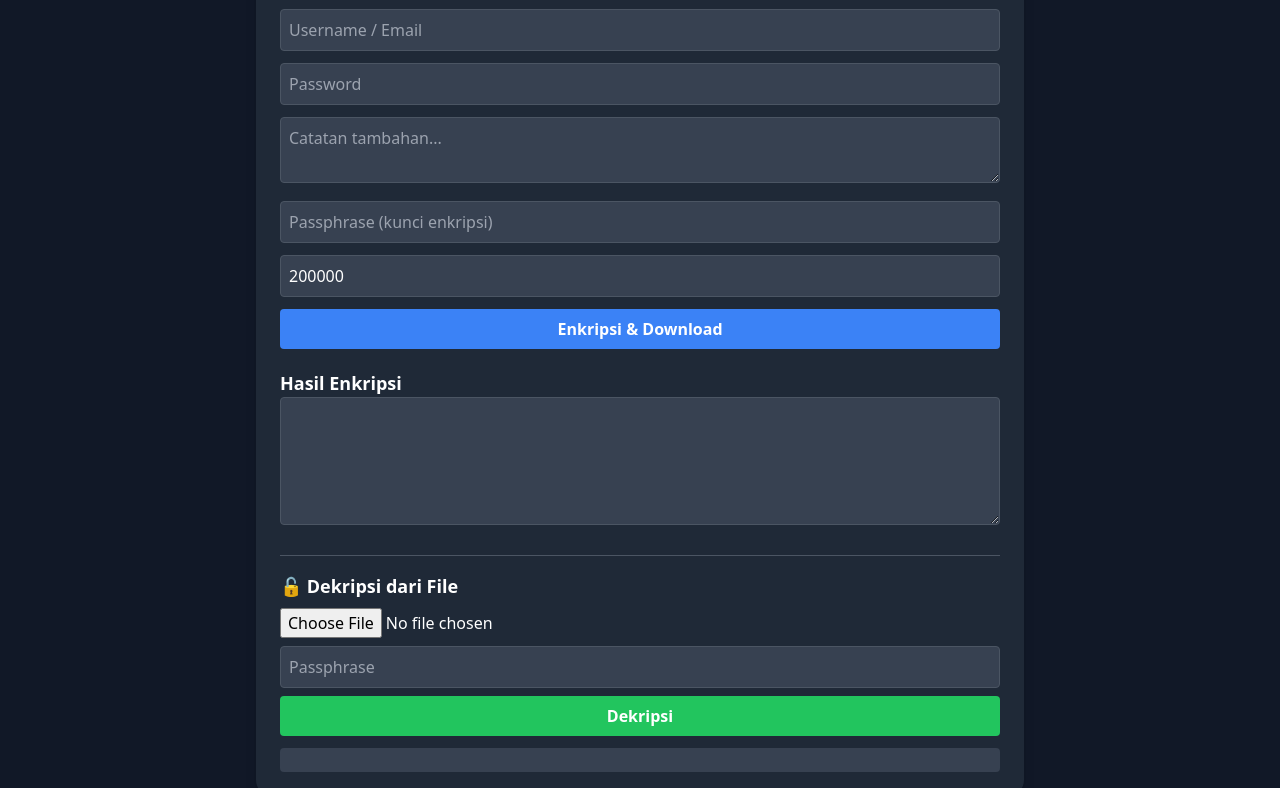
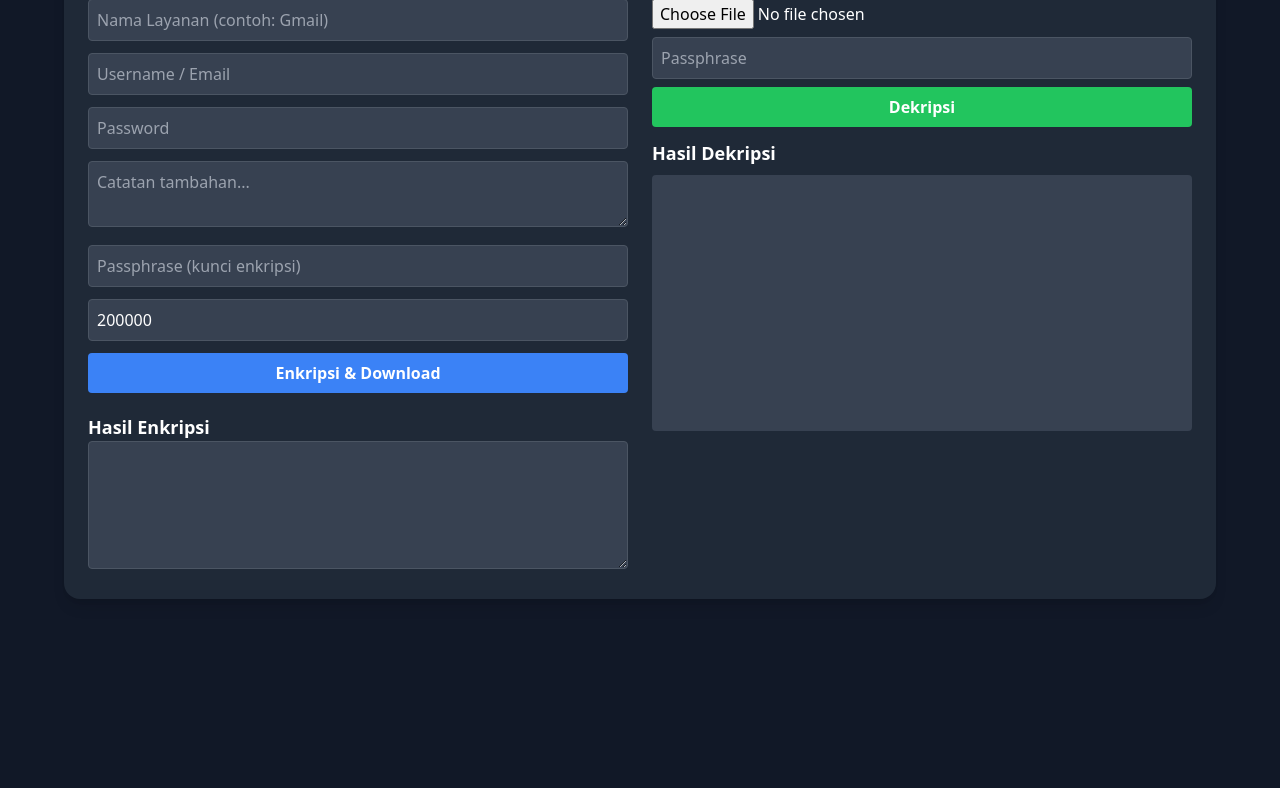
Before and after one commit to Yusufm39/enkripsi, a plain HTML site: page index.html in a window 1280 px wide. Shown: the part 137-925 px from the top of the page. After the commit the page ends 800 px from the top, so only its background shows below. Drawn offline with nearby package versions, Linux system fonts and the light colour scheme.

Commit message:
Update index.html

```diff
--- a/index.html
+++ b/index.html
@@ -3,15 +3,17 @@
 <head>
   <meta charset="UTF-8">
   <meta name="viewport" content="width=device-width, initial-scale=1.0">
-  <title>Enkripsi Data Akun</title>
+  <title>🔐 Enkripsi Data Akun</title>
   <script src="https://cdn.tailwindcss.com"></script>
 </head>
 <body class="bg-gray-900 text-white min-h-screen flex items-center justify-center p-5">
 
-  <div class="w-full max-w-3xl bg-gray-800 rounded-2xl shadow-lg p-6">
+  <div class="w-full max-w-6xl bg-gray-800 rounded-2xl shadow-lg p-6 grid md:grid-cols-2 gap-6">
+
+    <!-- BAGIAN ENKRIPSI -->
+    <div>
       <h1 class="text-2xl font-bold mb-4 text-center">🔐 Enkripsi Data Akun</h1>
 
-    <!-- FORM INPUT -->
       <div class="space-y-3">
         <input id="service" type="text" placeholder="Nama Layanan (contoh: Gmail)" class="w-full p-2 rounded bg-gray-700 border border-gray-600" />
         <input id="username" type="text" placeholder="Username / Email" class="w-full p-2 rounded bg-gray-700 border border-gray-600" />
@@ -29,15 +31,20 @@
         <h2 class="text-lg font-semibold">Hasil Enkripsi</h2>
         <textarea id="output" class="w-full p-2 rounded bg-gray-700 border border-gray-600 h-32"></textarea>
       </div>
+    </div>
 
-    <!-- DEKRIPSI -->
-    <div class="mt-6 border-t border-gray-600 pt-4">
-      <h2 class="text-lg font-semibold mb-2">🔓 Dekripsi dari File</h2>
-      <input type="file" id="fileInput" class="mb-2" />
+    <!-- BAGIAN DEKRIPSI -->
+    <div>
+      <h1 class="text-2xl font-bold mb-4 text-center">🔓 Dekripsi Data Akun</h1>
+
+      <input type="file" id="fileInput" class="mb-2 w-full" />
       <input id="decryptPassphrase" type="password" placeholder="Passphrase" class="w-full p-2 rounded bg-gray-700 border border-gray-600 mb-2" />
       <button onclick="decryptData()" class="bg-green-500 hover:bg-green-600 w-full p-2 rounded font-bold">Dekripsi</button>
 
-      <pre id="decryptedOutput" class="mt-3 bg-gray-700 p-3 rounded"></pre>
+      <div class="mt-3">
+        <h2 class="text-lg font-semibold">Hasil Dekripsi</h2>
+        <pre id="decryptedOutput" class="mt-2 bg-gray-700 p-3 rounded h-64 overflow-auto whitespace-pre-wrap break-words"></pre>
+      </div>
     </div>
   </div>
 
@@ -92,7 +99,7 @@
 
       let base64 = btoa(String.fromCharCode(...merged));
       document.getElementById("output").value = base64;
-      download(service + "_akun.txt", base64);
+      download("enkripsidata.txt", base64);
     }
 
     async function decryptData() {
```
Lines whose indentation alone changed are shown as unchanged.
